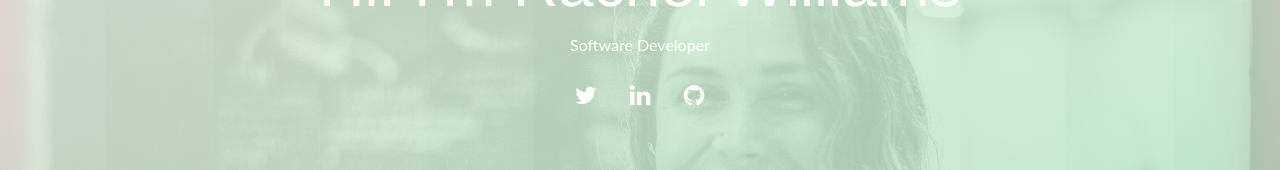
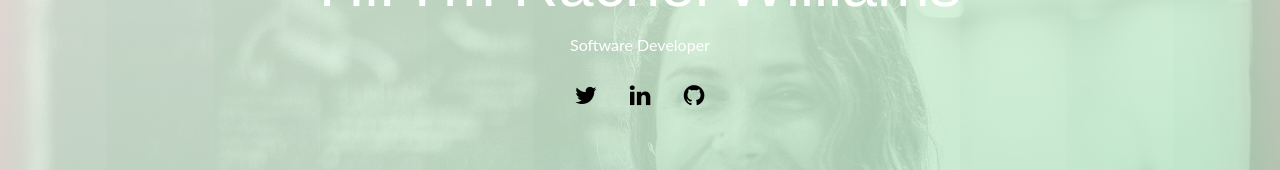
Before and after one commit to rachelsmantra/personalsite, a plain HTML site: page index.html in a window 1280 px wide. Shown: the part 135-305 px from the top of the page. Drawn offline with Linux system fonts and the light colour scheme.

Commit message:
color link

```diff
--- a/styles.css
+++ b/styles.css
@@ -79,5 +79,5 @@ button:focus {
 }
 
 a {
-  color: #000;
+  color: #000 !important;
 }
```
Also changed, not shown: index.html (+2 -2 lines).
